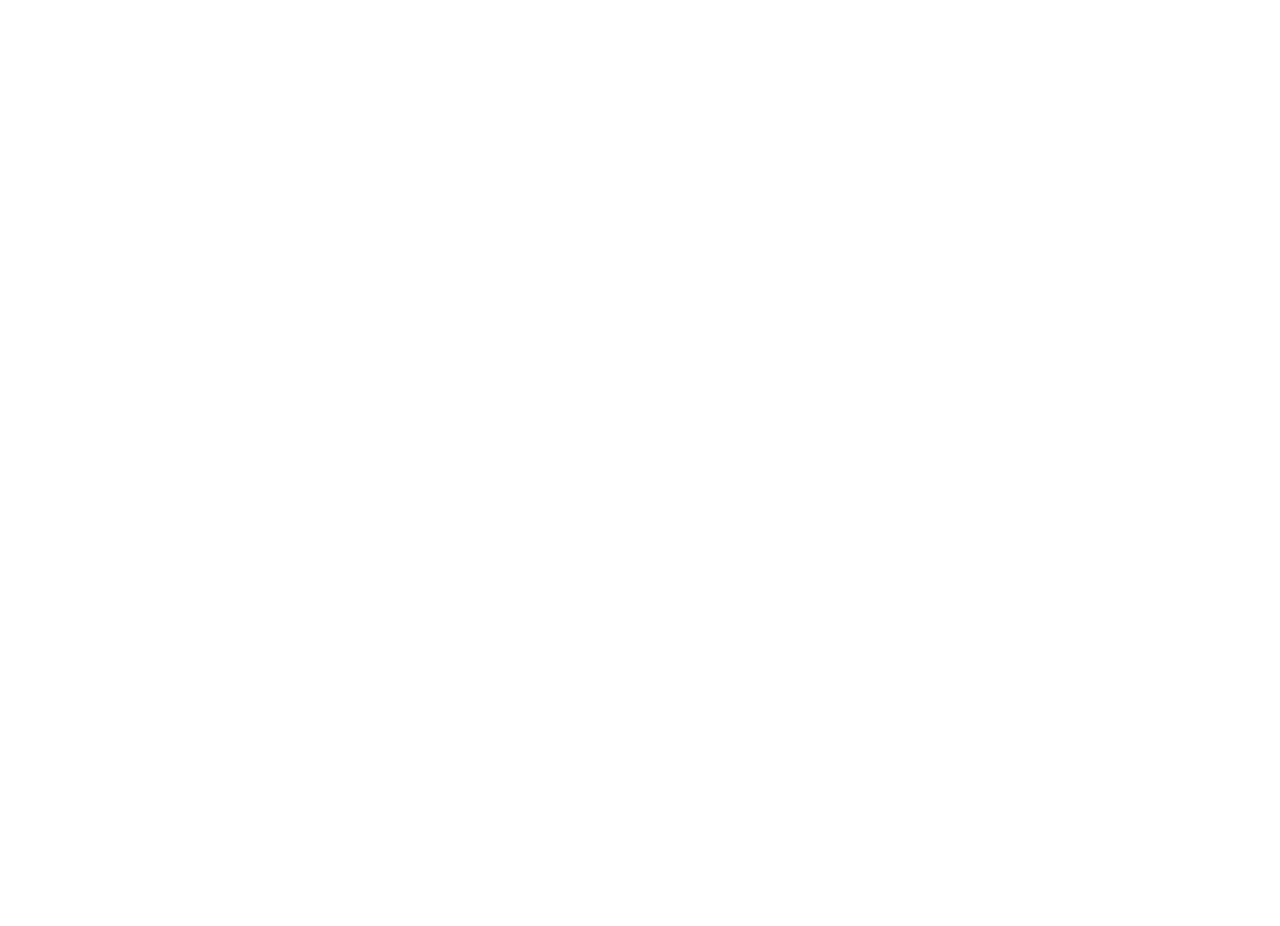
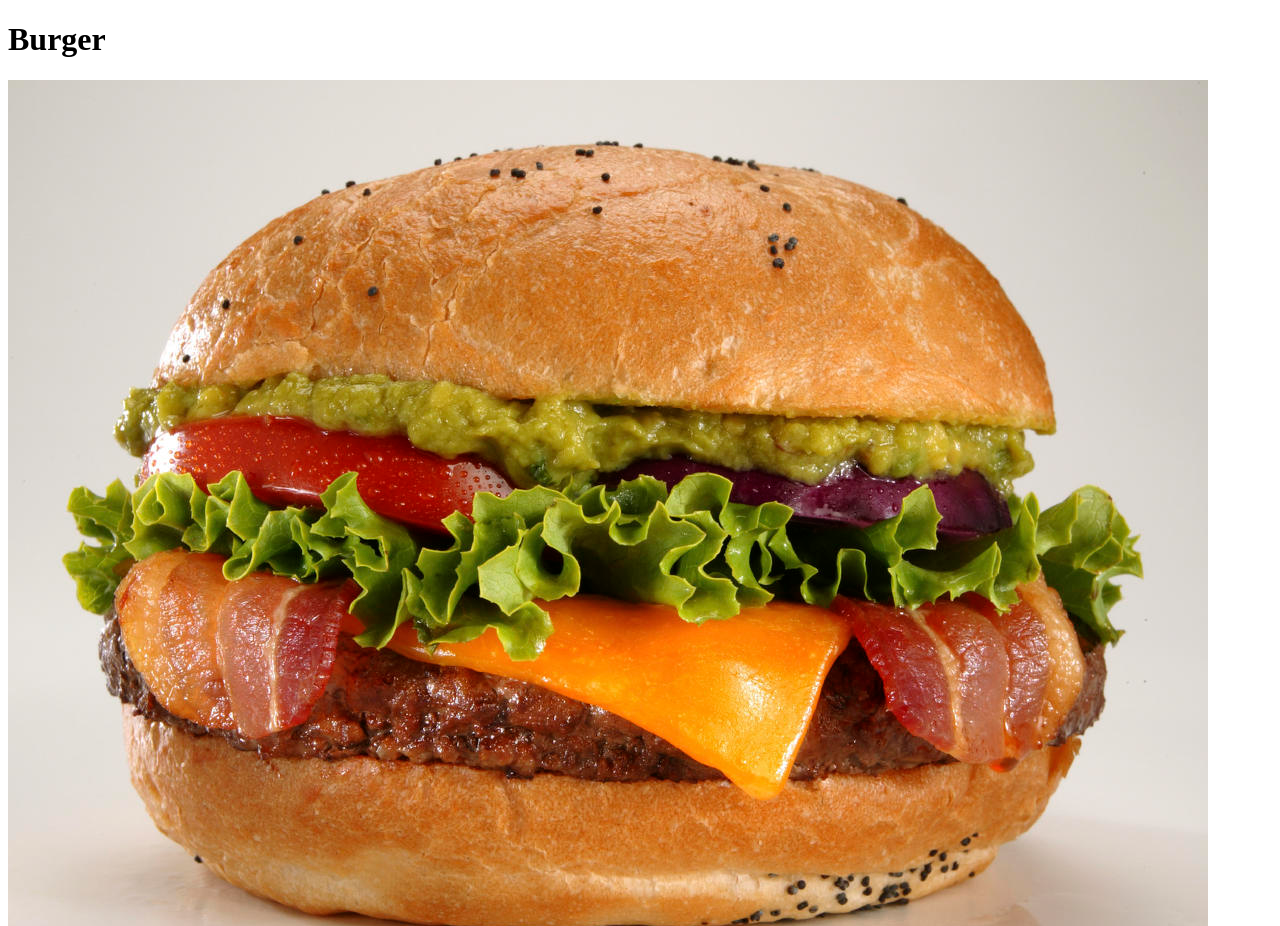
Before and after one commit to jan0803/odin-recipes, a plain HTML site: page recipes/burger.html in a window 1280 px wide. Shown: the top 926 px of the page. Before the commit the page ends 800 px from the top, so only its background shows below. Drawn offline with Linux system fonts and the light colour scheme.

Commit message:
Add title and image to bruger.html

```diff
--- a/recipes/burger.html
+++ b/recipes/burger.html
@@ -4,9 +4,13 @@
     <meta charset="UTF-8">
     <meta http-equiv="X-UA-Compatible" content="IE=edge">
     <meta name="viewport" content="width=device-width, initial-scale=1.0">
-    <title>Document</title>
+    <title>Burger</title>
 </head>
 <body>
 
+    <h1>Burger</h1>
+
+    <img src="../images/Burger.jpg" alt="Burger">
+
 </body>
 </html>
```
Also changed, not shown: recipes/pizza.html (+2 -0 lines), images/Burger.jpg (added).
